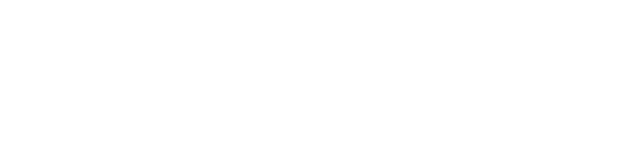
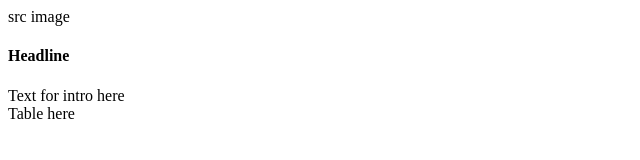
Before and after one commit to SquadPNG/SquadPNG.github.io, a plain HTML site: page index.html in a window 1280 px wide. Shown: the whole page, without its empty margins (0-640 px from the left). Drawn offline with Linux system fonts and the light colour scheme.

Commit message:
Index change 1

```diff
--- a/index.html
+++ b/index.html
@@ -9,16 +9,31 @@
     <!-- Body starts here -->
 
   <body>
-<!-- ------------------------------- -->
 <!-- Row 1: Logo & headline ( 1/2 colunms each)-->
+
+
 <!-- ---------------------------- -->
+<div class = "section hero">
+  <div class = "container">
+    <div class = "one-half column">
+        <a class = "logo"> src image</a>
+        <h4 class = "sqresp"> Headline </h4>
+      </div>
 
-<!-- ------------------------------- -->
+
 <!-- Row 2: Text ( 100% colunms each)-->
+
+<div class = "row2">
+        Text for intro here
+</div>
+
 <!-- ---------------------------- -->
+<div class = "row3">
+        Table here
+</div>
+<!-- Row 3: Table ( 100% colunms each)-->
 
-<!-- ------------------------------- -->
-<!-- Row 3: Table ( 100% colunms each)-->
+<div class = "row4"
 <!-- ---------------------------- -->
 
 <!-- ------------------------------- -->
```
